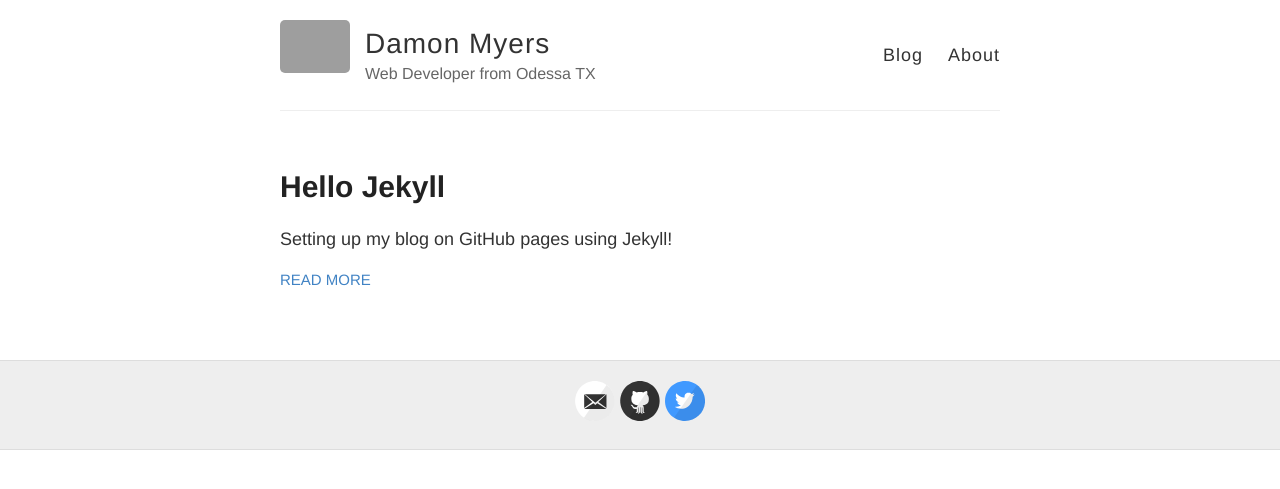
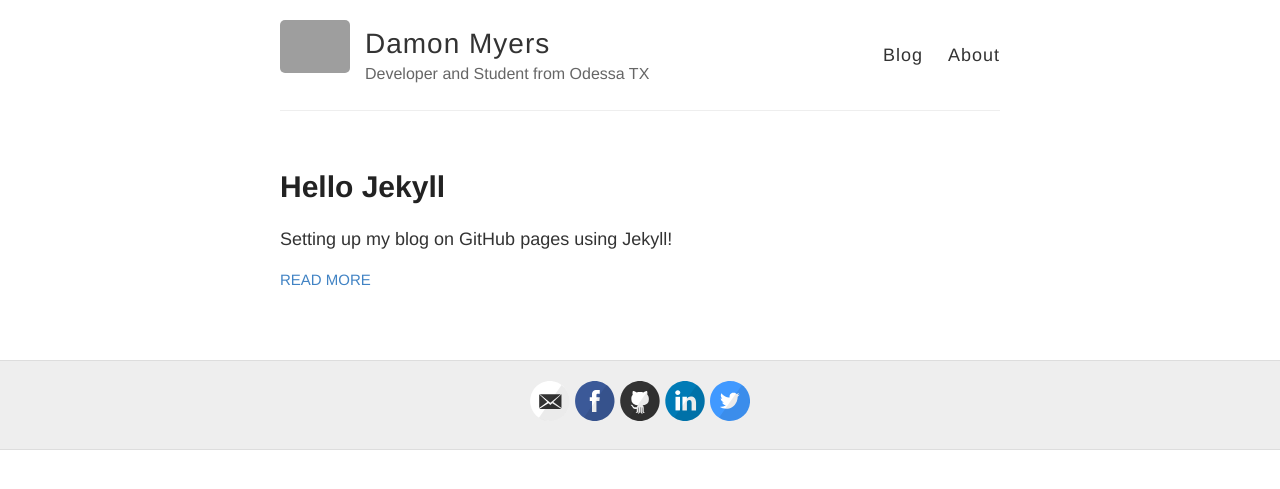
Before and after one commit to damon-myers/damon-myers.github.io, a Jekyll site: the page built from index.html, in a window 1280 px wide. Shown: the top 489 px of the page. Built offline with Jekyll 4.4.1, drawn with Linux system fonts in a browser that asks for light colours; Markdown is read by kramdown in place of the engine named in the settings; part of the change alters nothing that is shown; grey boxes are pictures that could not be loaded.

Commit message:
Updated config with all of my personal info

```diff
--- a/_config.yml
+++ b/_config.yml
@@ -6,7 +6,7 @@
 name: Damon Myers
 
 # Short bio or description (displayed in the header)
-description: Web Developer from Odessa TX
+description: Developer and Student from Odessa TX
 
 # URL of your avatar or profile pic (you could use your GitHub profile pic)
 avatar: https://raw.githubusercontent.com/barryclark/jekyll-now/master/images/jekyll-logo.png
@@ -19,11 +19,11 @@ avatar: https://raw.githubusercontent.com/barryclark/jekyll-now/master/images/je
 footer-links:
   dribbble:
   email: damon.shane.myers@gmail.com
-  facebook:
+  facebook: https://www.facebook.com/damon.myers
   flickr:
   github: Damon-Myers
   instagram:
-  linkedin:
+  linkedin: https://www.linkedin.com/in/myersdamon
   pinterest:
   rss: # just type anything here for a working RSS icon, make sure you set the "url" above!
   twitter: MyersDamon
```
